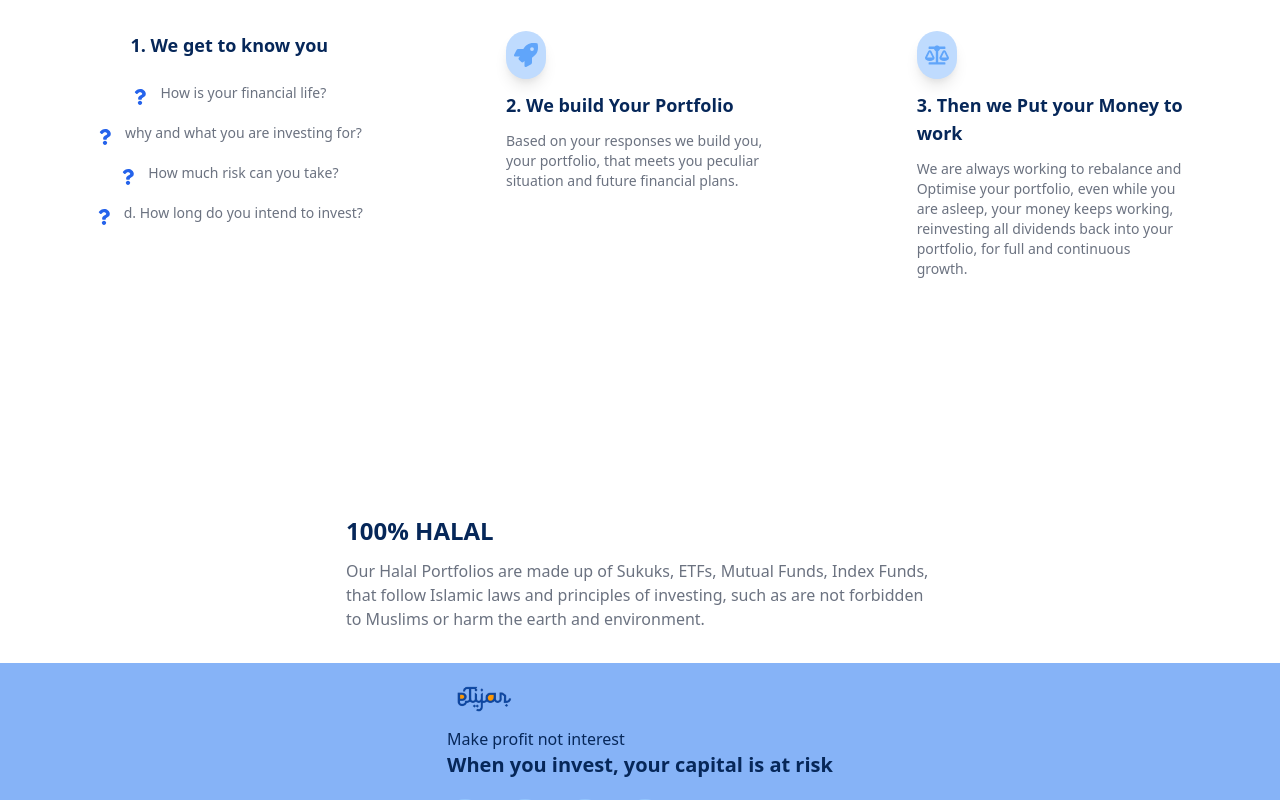
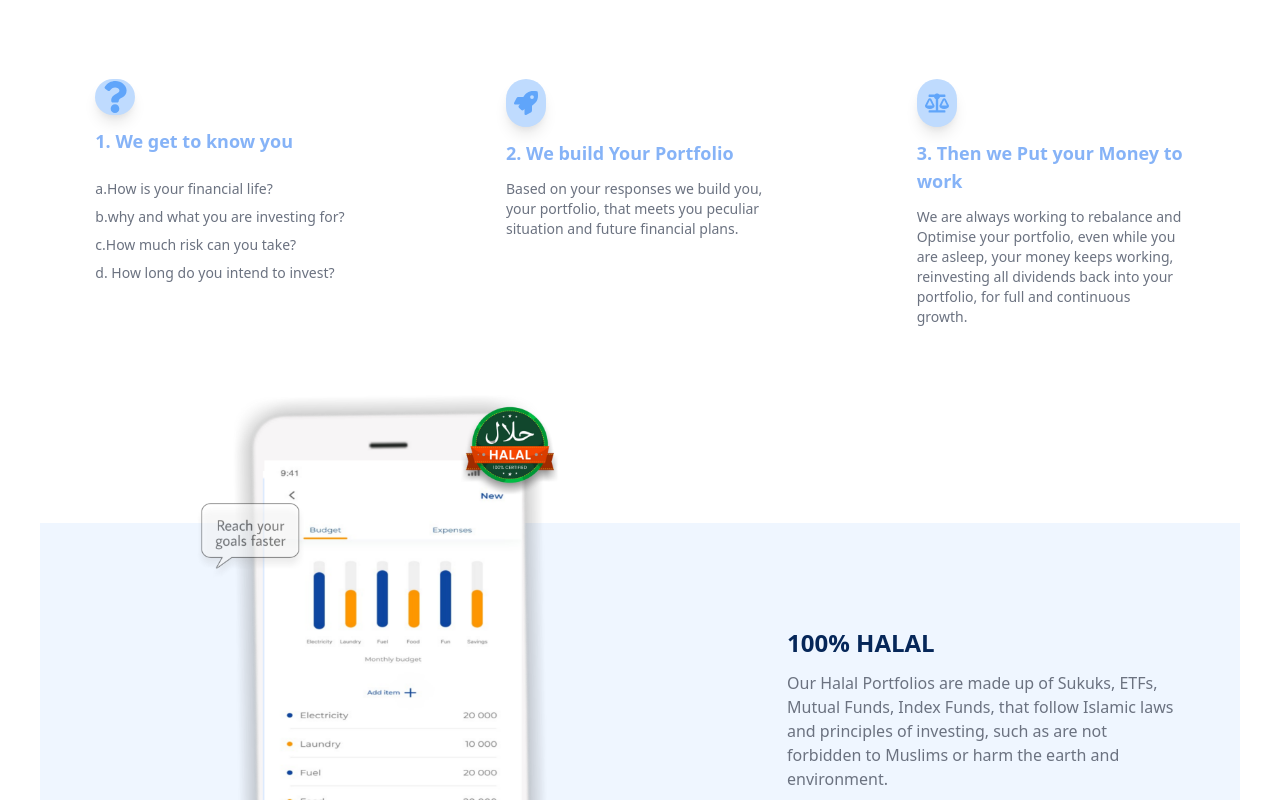
Before and after one commit to eTijar/etijar-landing, a Next.js app: page /investment in a window 1280 px wide. Shown: the part 1560-2360 px from the top of the page. Built offline with nearby package versions, Linux system fonts and the light colour scheme; what @tailwindcss/typography would draw is missing.

Commit message:
Finished Investment page

```diff
--- a/pages/investment.tsx
+++ b/pages/investment.tsx
@@ -71,7 +71,7 @@ BY MAKING IT <span className="text-secondary-500">WORK FOR YOU</span>
 				</div>
 
 			</div>
-            <div className=" w-full flex justify-around flex-wrap bg-blue-50 mt-32 md:px-6 px-3 py-10">
+            <div className=" w-full flex justify-around flex-wrap bg-blue-50 mt-32 md:px-6 px-3 py-16">
 						<div className=" relative w-3/4 lg:w-1/4 mb-20 lg:mb-2 bg-white shadow-xl rounded-sm p-5 text-sm text-gray-500 hover:bg-blue-50 duration-100">
                         <div className="text-green-400 text-5xl w-10 px-2 flex items-center justify-center rounded-full bg-green-200 shadow-lg mb-3"><FaMoneyBillWave/></div>
                             <h2 className="text-lg text-primary-800 font-bold mb-3">Diversified</h2>
@@ -100,50 +100,35 @@ Investing in low-cost Index Funds that track the market performance and seeks to
                     </div>
                     <div className=" w-full flex justify-around flex-wrap md:px-6 px-3 py-10">
 						<div className=" relative w-3/4 lg:w-1/4 mb-20 lg:mb-2 p-5 text-sm text-gray-500 hover:bg-blue-50 duration-100">
-                            <h2 className="w-full text-center text-lg text-primary-800 font-bold mb-6">1.	We get to know you</h2>
-                            <div className="w-full flex flex-col items-center flex-wrap ">
-                            <div className="flex items-center mb-3">
-                            <div className="text-base text-blue-600 mr-3"><FaQuestion /></div> <p className=" mb-2">How is your financial life? </p>
+                        <div className="text-blue-400 text-4xl text-center w-10 px-2 flex items-center justify-center rounded-full bg-blue-200 shadow-lg mb-3"><FaQuestion/></div>
+                            <h2 className="w-full text-lg text-primary-50 font-bold mb-6">1.	We get to know you</h2>
+                            <div className="w-full flex flex-col flex-wrap ">
+                            <p className=" mb-2">a.How is your financial life? </p>
+                            <p className="mb-2">b.why and what you are investing for? </p>
+                            <p className="mb-2">c.How much risk can you take? </p>
+                            <p className="mb-2">d.	How long do you intend to invest? </p>
 
                                 </div>
-                                </div>
-                                <div className="w-full flex flex-col items-center flex-wrap ">
-                            <div className="flex items-center mb-3">
-                            <div className="text-base text-blue-600 mr-3"><FaQuestion /></div> <p className="mb-2">why and what you are investing for? </p>
 
-                                </div>
-                                </div>
-
-                                <div className="w-full flex flex-col items-center flex-wrap ">
-                            <div className="flex items-center mb-3">
-                            <div className="text-base text-blue-600 mr-3"><FaQuestion /></div> <p className="mb-2">How much risk can you take? </p>
-
-                                </div>
-                                </div>
-
-                                <div className="w-full flex flex-col items-center flex-wrap ">
-                            <div className="flex items-center  mb-3">
-                            <div className="text-base text-blue-600 mr-3"><FaQuestion /></div> <p className="mb-2">d.	How long do you intend to invest? </p>
-
-                                </div>
-                                </div>
 						</div>
 						<div className="relative w-3/4 lg:w-1/4 mb-20 lg:mb-2 p-5 text-sm text-gray-500 hover:bg-blue-50 duration-100">
 							<div className="text-blue-400 text-5xl text-center w-10 px-2 flex items-center justify-center rounded-full bg-blue-200 shadow-lg mb-3"><FaRocket/></div>
-                            <h2 className="text-lg text-primary-800 font-bold mb-3">2. We build Your Portfolio</h2>
+                            <h2 className="text-lg text-primary-50 font-bold mb-3">2. We build Your Portfolio</h2>
                             Based on your responses we build you, your portfolio, that meets you peculiar situation and future financial plans.
 						</div>
 						<div className="relative w-3/4 lg:w-1/4 mb-20 lg:mb-2 p-5 text-sm text-gray-500 hover:bg-blue-50 duration-100">
 							<div className="text-blue-400 text-5xl text-center w-10 px-2 flex items-center justify-center rounded-full bg-blue-200 shadow-lg mb-3"><FaBalanceScale/></div>
-                            <h2 className="text-lg text-primary-800 font-bold mb-3">3. Then we Put your Money to work</h2>
+                            <h2 className="text-lg text-primary-50 font-bold mb-3">3. Then we Put your Money to work</h2>
                             We are always working to rebalance and Optimise your portfolio, even while you are asleep, your money keeps working, reinvesting all dividends back into your portfolio, for full and continuous growth.
 						</div>
 					</div>
                     </div>
-                    <div className="relative min-h-auto w-auto pb-10 md:pb-8 px-6 lg:px-3 lg:mx-10 mx-6  flex justify-around items-center flex-wrap flex-row-reverse">
-
-				<div className="w-full lg:w-3/6 h-full justify-center lg:justify-start flex items-center flex-wrap">
-					<h3 className="text-xl md:text-2xl text-primary-800 font-bold mb-3 text-center mt-8 lg:mt-10  font-bold">100% HALAL</h3>
+                    <div className="relative min-h-auto w-auto bg-blue-50 mb-32 pb-10 md:pb-8 px-6 lg:px-3 lg:mx-10 mx-6  flex justify-around items-center flex-wrap">
+                    <div className=" lg:w-3/6 h-full lg:-mt-32 lg:-mb-32 -mt-32 -mb-0">
+                    <motion.img whileHover= {{scale:0.8}} className="" src="investment-phone.png" alt="investment-phone" />
+                    </div>
+				<div className="w-full lg:w-2/6 h-full">
+					<h3 className="text-xl md:text-2xl text-primary-800 font-bold mb-3 mt-8 lg:mt-10  font-bold">100% HALAL</h3>
 					<p className="text-base text-gray-500">
                     Our Halal Portfolios are made up of Sukuks, ETFs, Mutual Funds, Index Funds, that follow Islamic laws and principles of investing, such as are not forbidden to Muslims or harm the earth and environment.</p>
 				</div>
```
Also changed, not shown: public/investment-phone.png (added).
